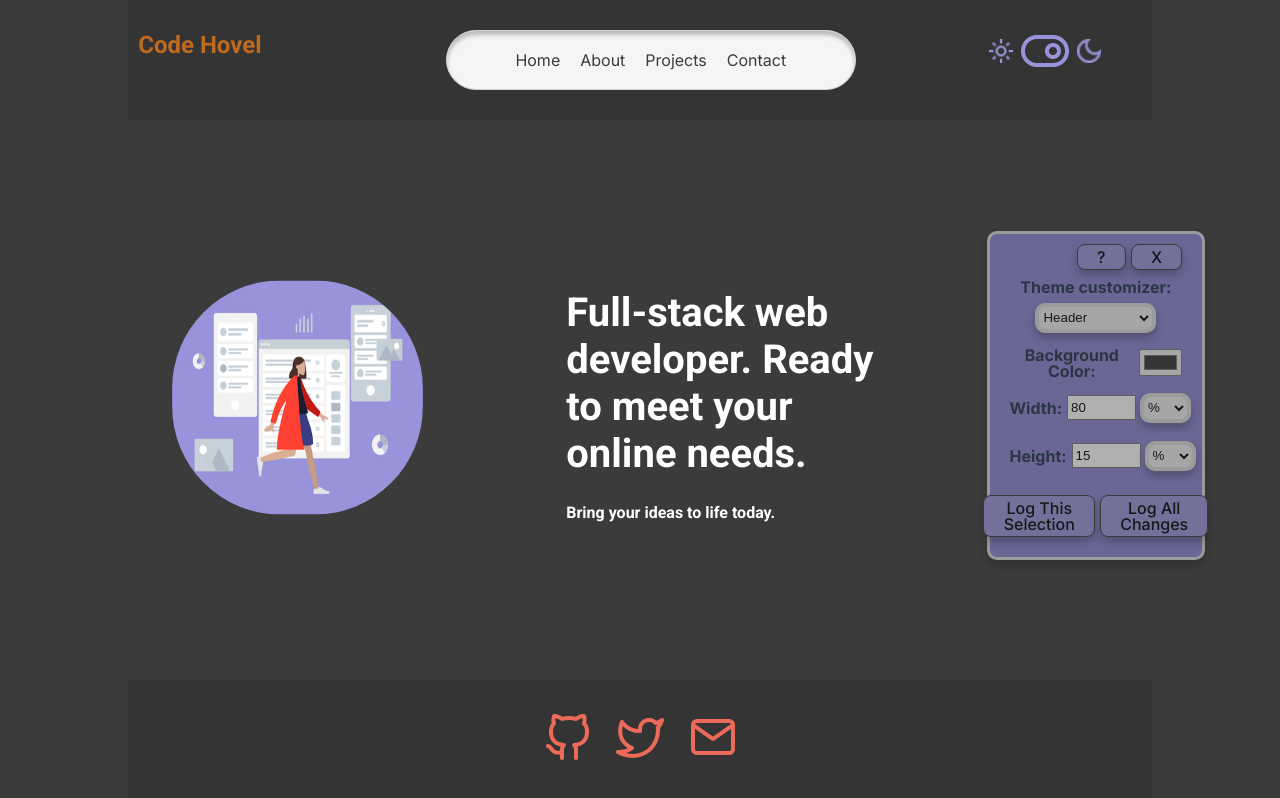
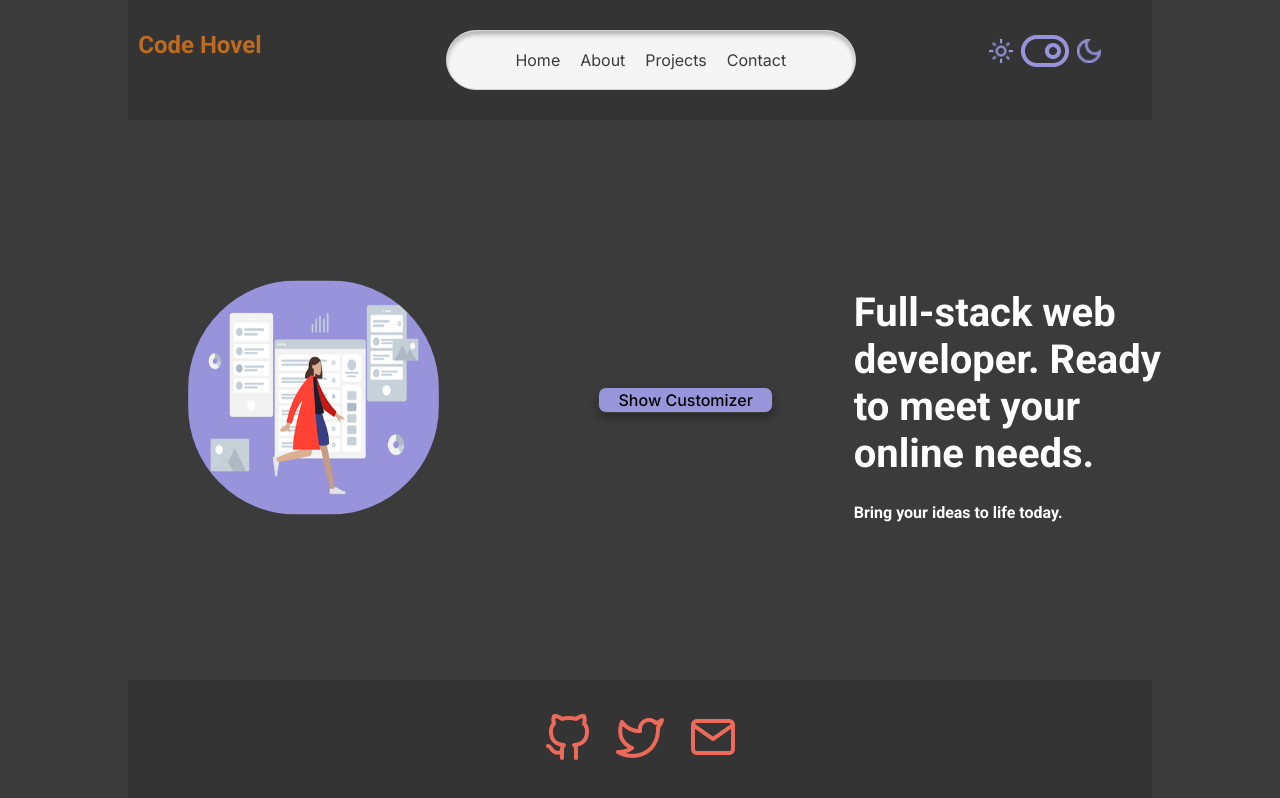
Before and after one commit to evanpixelgame/CodeHovel, a React (Vite) app: page / in a window 1280 px wide. Built offline with nearby package versions, Linux system fonts and the light colour scheme.

Commit message:
open and close button works

```diff
--- a/src/ThemeCustomizer/ThemeCustomizer.jsx
+++ b/src/ThemeCustomizer/ThemeCustomizer.jsx
@@ -10,14 +10,14 @@ import LogButtons from "./subcomponents/LogButtons";
 import TopButtons from "./subcomponents/TopButtons";
 import Instructions from "./subcomponents/Instructions";
 
-const ThemeCustomizer = () => {
+const ThemeCustomizer = ({ showCustomizer, setShowCustomizer }) => {
   const [themeProperties, setThemeProperties] = useThemeProperties();
   const handleInputChangeWithSetter = handleInputChange(setThemeProperties); // Pass setThemeProperties here
 
   const [selectedSection, setSelectedSection] = useState("header");
 
   const [showInstructions, setShowInstructions] = useState(false);
-  const [showCustomizer, setShowCustomizer] = useState(true);
+  //const [showCustomizer, setShowCustomizer] = useState(true);
 
   const toggleInstructions = () => {
     setShowInstructions(!showInstructions);
--- a/src/ThemeCustomizer/subcomponents/ShowComponentButton.jsx
+++ b/src/ThemeCustomizer/subcomponents/ShowComponentButton.jsx
@@ -0,0 +1,17 @@
+// ShowCustomizerButton.js
+
+import React from "react";
+
+const ShowCustomizerButton = ({ setShowCustomizer }) => {
+  const showCustomizer = () => {
+    setShowCustomizer(true);
+  };
+
+  return (
+    <button className="theme-button" onClick={showCustomizer}>
+      Show Customizer
+    </button>
+  );
+};
+
+export default ShowCustomizerButton;
--- a/src/components/main/Main.jsx
+++ b/src/components/main/Main.jsx
@@ -1,17 +1,24 @@
+import { useState } from "react";
 import "./Main.css";
 import Portrait from "./Portrait";
 import HomeText from "./HomeText";
 import SideBorders from "./SideBorders";
 import ThemeCustomizer from "../../ThemeCustomizer/ThemeCustomizer";
+import ShowCustomizerButton from "../../ThemeCustomizer/subcomponents/ShowComponentButton";
 
 const Main = () => {
+  const [showCustomizer, setShowCustomizer] = useState(false);
   return (
     <div id="main">
       <div id="home-content">
         <SideBorders />
         <Portrait />
+        <ShowCustomizerButton setShowCustomizer={setShowCustomizer} />
         <HomeText />
-        <ThemeCustomizer />
+        <ThemeCustomizer
+          showCustomizer={showCustomizer}
+          setShowCustomizer={setShowCustomizer}
+        />
       </div>
     </div>
   );
```
